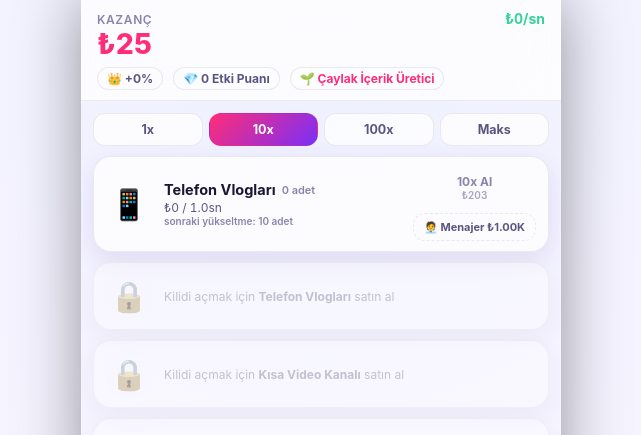
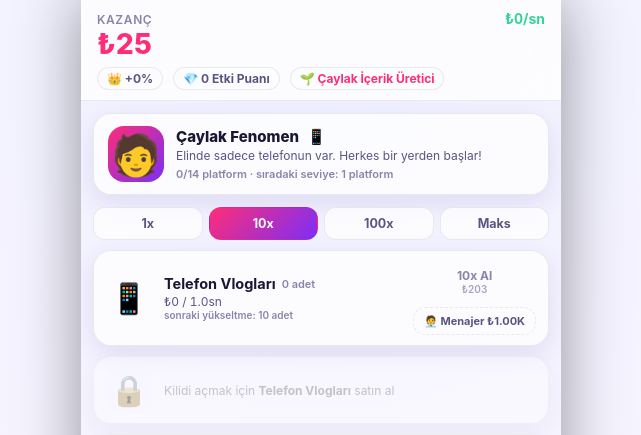
Before and after one commit to tahaceylann/tahaceylan, a PHP site: page / in a window 1280 px wide. Shown: the top 435 px of the page, without its empty margins (319-960 px from the left). Run offline with PHP 8.4, Linux system fonts and the light colour scheme.

Commit message:
Gelişen yayıncı profili ekle (avatar + ekipman ilerlemesi)
Kanallar sekmesinin üstüne, kaç farklı platform türünden sahip olunduğuna
göre otomatik yükselen bir yayıncı profil kartı eklendi:

- 9 seviyeli STREAMER_TIERS (Çaylak Fenomen -> Vlogger -> İçerik
  Üreticisi -> Stüdyo Sahibi -> Marka Ortağı -> Yapımcı -> Medya Patronu
  -> Küresel İkon -> İçerik İmparatoru), her biri farklı avatar/ekipman/
  unvan/açıklama ile
- Seviye, sahip olunan farklı platform sayısına göre belirleniyor (0-14)
- Her yeni platform açıldığında (renderBusinessList her satın alma
  sonrası zaten çağrılıyor) profil otomatik güncelleniyor
- Yeni bir seviyeye ulaşınca: toast bildirimi, avatar üzerinde level-up
  animasyonu ve konfeti patlaması
- Geriye dönük uyumlu: streamerTierAcknowledged alanı olmayan eski bir
  kayıt yüklendiğinde mevcut seviye sessizce kaydedilir, geçmişe dönük
  kutlama patlaması yapılmaz (test edildi: 5 platform sahibi eski kayıt
  hiçbir sahte kutlama tetiklemeden doğru seviyede açıldı, ilerleme
  tamamen korundu)

```diff
--- a/app.js
+++ b/app.js
@@ -89,6 +89,22 @@ const SKINS = [
   { id: "fire",    name: "Ateş",       icon: "🔥", cost: 500000000000 },
 ];
 
+// Yayıncı profili: her yeni içerik platformu açtıkça (BUSINESSES'ten sahip
+// olunan farklı platform sayısı arttıkça) yayıncının kendisi ve ekipmanı
+// görsel olarak gelişir. `minChannels`, kaç farklı platform türünden en az
+// 1 tane sahip olunması gerektiğini belirtir (14 üzerinden).
+const STREAMER_TIERS = [
+  { minChannels: 0,  avatar: "🧑",      title: "Çaylak Fenomen",   gear: "📱",             desc: "Elinde sadece telefonun var. Herkes bir yerden başlar!" },
+  { minChannels: 1,  avatar: "🧑‍💻",    title: "Vlogger",          gear: "📱💡",           desc: "İlk ring light'ını aldın, videoların artık daha net." },
+  { minChannels: 3,  avatar: "🧑‍🎤",    title: "İçerik Üreticisi", gear: "📷🎙️💡",         desc: "Gerçek bir kamera ve mikrofon edindin." },
+  { minChannels: 5,  avatar: "🧑‍🎨",    title: "Stüdyo Sahibi",    gear: "📷🎚️🖥️💡",       desc: "Küçük ama düzenli bir stüdyo kurulumun var." },
+  { minChannels: 7,  avatar: "🧑‍💼",    title: "Marka Ortağı",     gear: "📷🎚️🖥️🎧🟩",     desc: "Green screen ve profesyonel ekipmanla çekiyorsun." },
+  { minChannels: 9,  avatar: "🎬",      title: "Yapımcı",          gear: "📷🎬🖥️🎧🟩💡",    desc: "Kendi prodüksiyon setin var." },
+  { minChannels: 11, avatar: "📡",      title: "Medya Patronu",    gear: "📡🎬🖥️🎧🟩🛰️",   desc: "Stüdyon uydu bağlantılı yayın yapıyor." },
+  { minChannels: 13, avatar: "🌟",      title: "Küresel İkon",     gear: "🌟🛰️🎬🖥️🎧🟩",   desc: "Dünyanın her yerinden takip ediliyorsun." },
+  { minChannels: 14, avatar: "👑",      title: "İçerik İmparatoru", gear: "👑🌟🛰️🎬🎧",     desc: "İçerik imparatorluğun tamamlandı!" },
+];
+
 /* ==========================================================================
    2) DURUM (STATE) YÖNETİMİ
    ========================================================================== */
@@ -121,6 +137,7 @@ function freshState() {
     ownedSkins: ["classic"],
     activeSkin: "classic",
     trendRadarLevel: 0,
+    streamerTierAcknowledged: null, // null = henüz hesaplanmadı (bkz. renderStreamerProfile)
     settings: { sound: true, fx: true },
     lastSeen: Date.now(),
   };
@@ -230,6 +247,21 @@ function isUnlocked(bizIndex) {
   if (bizIndex === 0) return true;
   const prev = BUSINESSES[bizIndex - 1];
   return state.businesses[prev.id].owned > 0;
+}
+
+// Kaç farklı platform türünden en az 1 tane sahip olunduğunu sayar —
+// yayıncı profilinin seviyesini belirleyen tek ölçüt budur.
+function ownedChannelTypeCount() {
+  return BUSINESSES.reduce((n, b) => n + (state.businesses[b.id].owned > 0 ? 1 : 0), 0);
+}
+
+function currentStreamerTierIndex() {
+  const count = ownedChannelTypeCount();
+  let idx = 0;
+  for (let i = 0; i < STREAMER_TIERS.length; i++) {
+    if (count >= STREAMER_TIERS[i].minChannels) idx = i;
+  }
+  return idx;
 }
 
 function unitCost(bizDef, owned) {
@@ -808,6 +840,42 @@ function renderBusinessList() {
     };
   }
   refreshBuyButtonsText();
+  renderStreamerProfile();
+}
+
+// Yayıncı profil kartını (avatar, unvan, ekipman) günceller ve bir seviye
+// atlandıysa kutlama yapar. `streamerTierAcknowledged === null` ise (ilk
+// kez hesaplanıyor — ör. eski bir kayıt yüklendi) sessizce başlangıç
+// seviyesini kaydeder, geriye dönük kutlama patlatmaz.
+function renderStreamerProfile() {
+  const card = document.getElementById("streamerCard");
+  if (!card) return;
+  const tierIdx = currentStreamerTierIndex();
+  const tier = STREAMER_TIERS[tierIdx];
+  const count = ownedChannelTypeCount();
+  const next = STREAMER_TIERS[tierIdx + 1];
+
+  document.getElementById("streamerAvatar").textContent = tier.avatar;
+  document.getElementById("streamerTitle").textContent = tier.title;
+  document.getElementById("streamerGear").textContent = tier.gear;
+  document.getElementById("streamerDesc").textContent = tier.desc;
+  document.getElementById("streamerProgress").textContent = next
+    ? `${count}/14 platform · sıradaki seviye: ${next.minChannels} platform`
+    : `${count}/14 platform · maksimum seviyedesin!`;
+
+  if (state.streamerTierAcknowledged === null || state.streamerTierAcknowledged === undefined) {
+    state.streamerTierAcknowledged = tierIdx;
+  } else if (tierIdx > state.streamerTierAcknowledged) {
+    state.streamerTierAcknowledged = tierIdx;
+    toast(`${tier.avatar} Yayıncın gelişti: ${tier.title}!`);
+    playSound("achievement");
+    card.classList.remove("tier-up");
+    void card.offsetWidth; // animasyonu yeniden tetiklemek için reflow zorla
+    card.classList.add("tier-up");
+    const rect = card.getBoundingClientRect();
+    particleBurst(rect.left + rect.width / 2, rect.top + rect.height / 2, { emojis: ["✨", "⭐", tier.avatar], count: 18 });
+    saveState();
+  }
 }
 
 function refreshBuyButtonsText() {
--- a/index.html
+++ b/index.html
@@ -55,6 +55,17 @@
 
     <!-- Kanallar sekmesi -->
     <section class="tab-panel" id="tab-businesses" data-tab="businesses">
+      <div class="streamer-card" id="streamerCard">
+        <div class="streamer-avatar" id="streamerAvatar">🧑</div>
+        <div class="streamer-main">
+          <div class="streamer-title-row">
+            <span class="streamer-title" id="streamerTitle">Çaylak Fenomen</span>
+            <span class="streamer-gear" id="streamerGear">📱</span>
+          </div>
+          <div class="streamer-desc" id="streamerDesc">Elinde sadece telefonun var. Herkes bir yerden başlar!</div>
+          <div class="streamer-progress" id="streamerProgress">0/14 platform</div>
+        </div>
+      </div>
       <div class="buy-mult-row" id="buyMultRow">
         <button class="buy-mult-btn" data-mult="1">1x</button>
         <button class="buy-mult-btn active" data-mult="10">10x</button>
--- a/style.css
+++ b/style.css
@@ -145,6 +145,30 @@ body{
 }
 .tab-panel{ animation: fadeIn 0.28s cubic-bezier(.2,.7,.3,1.1); }
 @keyframes fadeIn{ from{opacity:0; transform: translateY(8px) scale(0.98);} to{opacity:1; transform:none;} }
+
+/* ------------------------------ Yayıncı profili ------------------------------ */
+.streamer-card{
+  display:flex; align-items:center; gap:12px; padding: 12px 14px; margin-bottom: 12px;
+  border-radius: var(--radius); background: var(--card-bg); border:1px solid var(--card-border);
+  box-shadow: var(--shadow);
+}
+.streamer-avatar{
+  font-size: 40px; width:56px; height:56px; flex:0 0 auto; display:flex; align-items:center;
+  justify-content:center; background: var(--accent-grad); border-radius: 16px;
+  transition: transform 0.3s cubic-bezier(.2,.8,.3,1.2);
+}
+.streamer-card.tier-up .streamer-avatar{ animation: streamerLevelUp 0.6s cubic-bezier(.2,.8,.3,1.3); }
+@keyframes streamerLevelUp{
+  0%{ transform: scale(0.7) rotate(-8deg); }
+  55%{ transform: scale(1.18) rotate(4deg); }
+  100%{ transform: scale(1) rotate(0deg); }
+}
+.streamer-main{ flex:1; min-width:0; }
+.streamer-title-row{ display:flex; align-items:center; gap:8px; flex-wrap:wrap; }
+.streamer-title{ font-weight:800; font-size:15px; }
+.streamer-gear{ font-size:15px; letter-spacing:1px; }
+.streamer-desc{ font-size:12px; color: var(--text-dim); margin-top:2px; }
+.streamer-progress{ font-size:11px; color: var(--text-faint); font-weight:600; margin-top:4px; }
 
 /* --------------------------- Satın alma çarpanı --------------------------- */
 .buy-mult-row{ display:flex; gap:6px; margin-bottom: 10px; }
```
Also changed, not shown: README.md.
